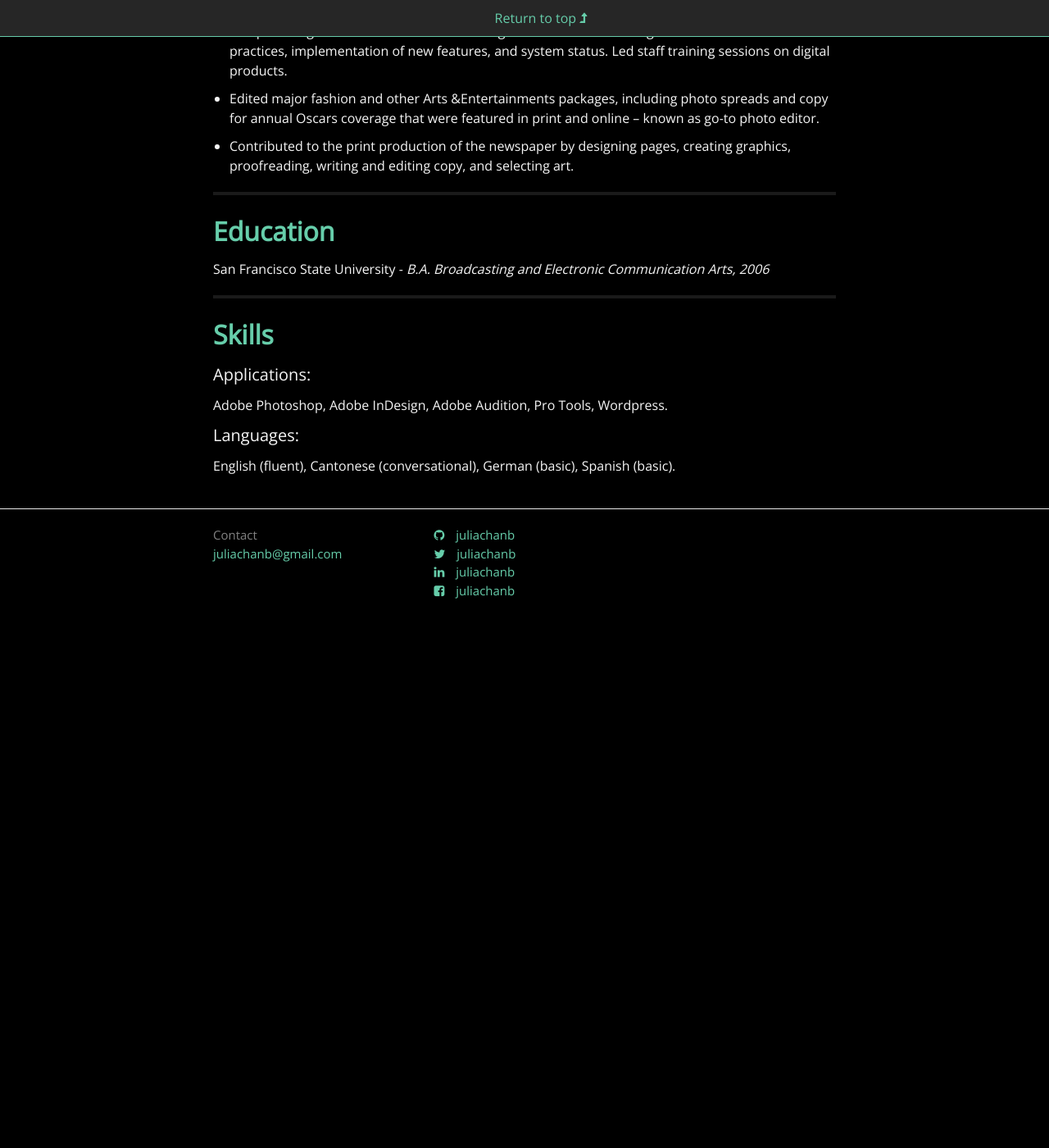
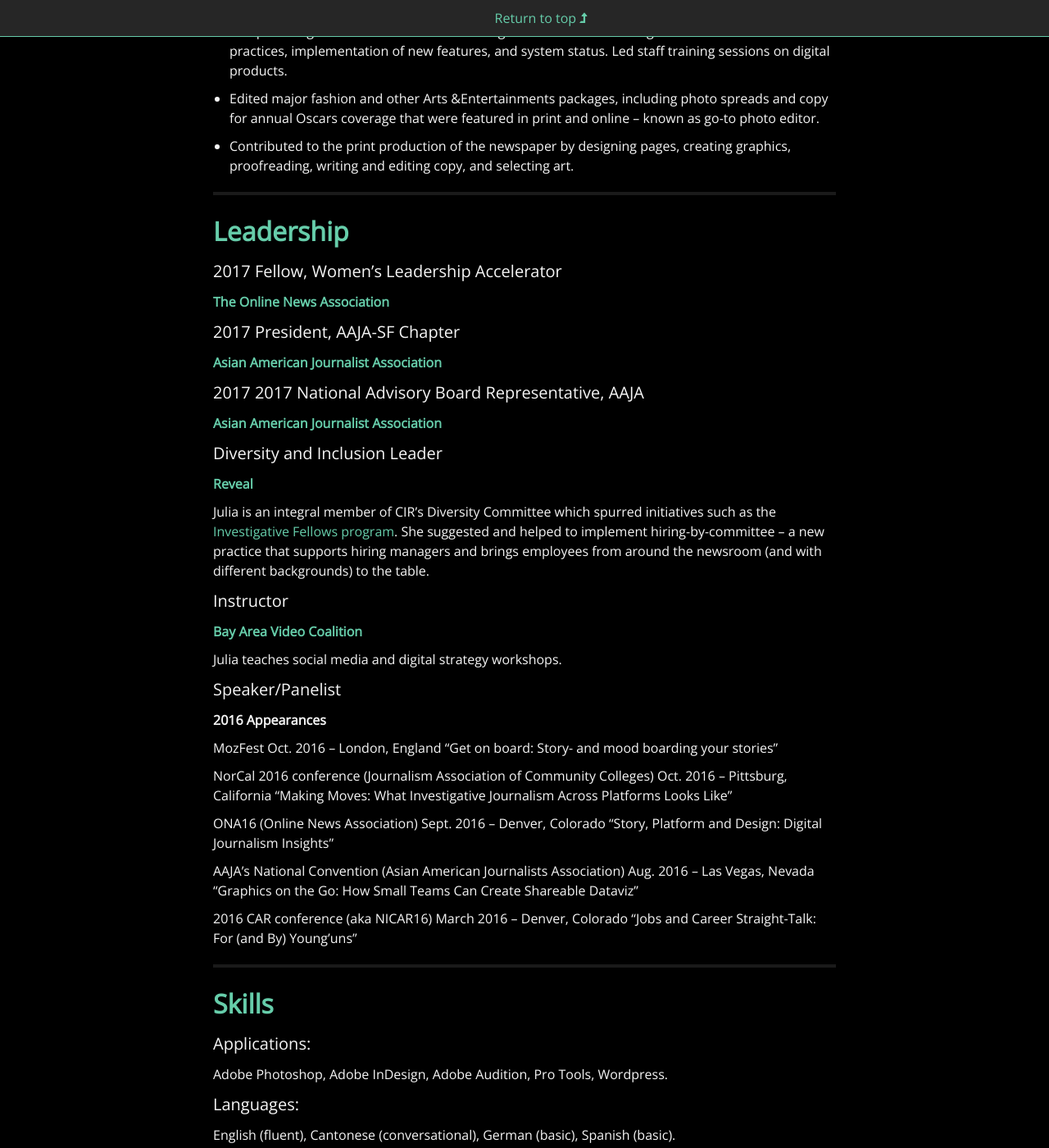
Before and after one commit to juliachanb/juliachanb.github.io, a Jekyll site: the page built from pages/resume.md, in a window 1280 px wide and 1400 px high, scrolled down 2205 px. Shown: the whole window at 82% size. Built offline with Jekyll 4.4.1, drawn with Linux system fonts in a browser that asks for light colours; nearby versions of some CDN libraries; some web fonts are replaced; before the commit the page ends 2995 px from its top, so only the background shows below that; some of the changed text lies outside the part shown.

Commit message:
edited bottom

```diff
--- a/pages/resume.md
+++ b/pages/resume.md
@@ -87,9 +87,49 @@
 
 ___
 
-## **Education**
+## **Leadership**
 
-San Francisco State University - *B.A. Broadcasting and Electronic Communication Arts, 2006*
+#### 2017 Fellow, Women’s Leadership Accelerator
+**[The Online News Association](https://journalists.org/2016/12/20/ona-announces-class-for-2017-womens-leadership-accelerator/)**
+
+#### 2017 President, AAJA-SF Chapter
+**[Asian American Journalist Association](http://www.aaja.org/where-you-can-find-aaja/)**
+
+#### 2017 2017 National Advisory Board Representative, AAJA
+**[Asian American Journalist Association](http://www.aaja.org/board-of-directors/)**
+
+#### Diversity and Inclusion Leader
+**[Reveal](https://www.revealnews.org/about-us/the-2016-17-reveal-investigative-fellows/)**
+
+Julia is an integral member of CIR's Diversity Committee which spurred initiatives such as the [Investigative Fellows program](https://www.revealnews.org/about-us/the-2016-17-reveal-investigative-fellows/). She suggested and helped to implement hiring-by-committee – a new practice that supports hiring managers and brings employees from around the newsroom (and with different backgrounds) to the table.
+
+#### Instructor
+**[Bay Area Video Coalition](https://www.bavc.org/)**
+
+Julia teaches social media and digital strategy workshops.
+
+#### Speaker/Panelist
+**2016 Appearances**
+
+MozFest
+Oct. 2016 – London, England
+“Get on board: Story- and mood boarding your stories”
+
+NorCal 2016 conference (Journalism Association of Community Colleges)
+Oct. 2016 – Pittsburg, California
+“Making Moves: What Investigative Journalism Across Platforms Looks Like”
+
+ONA16 (Online News Association)
+Sept. 2016 – Denver, Colorado
+“Story, Platform and Design: Digital Journalism Insights”
+
+AAJA’s National Convention (Asian American Journalists Association)
+Aug. 2016 – Las Vegas, Nevada
+“Graphics on the Go: How Small Teams Can Create Shareable Dataviz”
+
+2016 CAR conference (aka NICAR16)
+March 2016 – Denver, Colorado
+“Jobs and Career Straight-Talk: For (and By) Young’uns”
 
 ___
 
@@ -100,3 +140,9 @@
 
 #### Languages:
 English (fluent), Cantonese (conversational), German (basic), Spanish (basic).
+
+___
+
+## **Education**
+
+San Francisco State University - *B.A. Broadcasting and Electronic Communication Arts, 2006*
```
